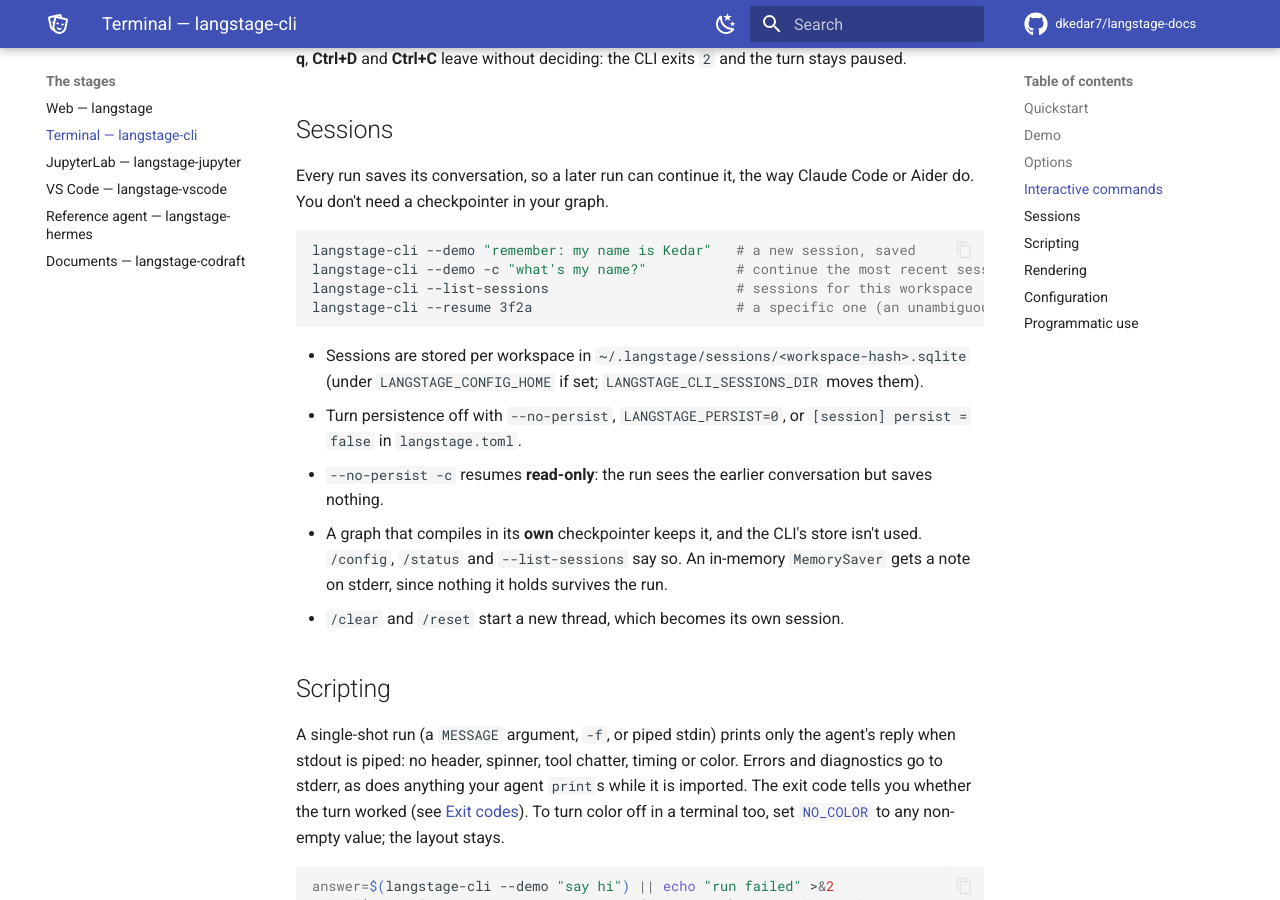
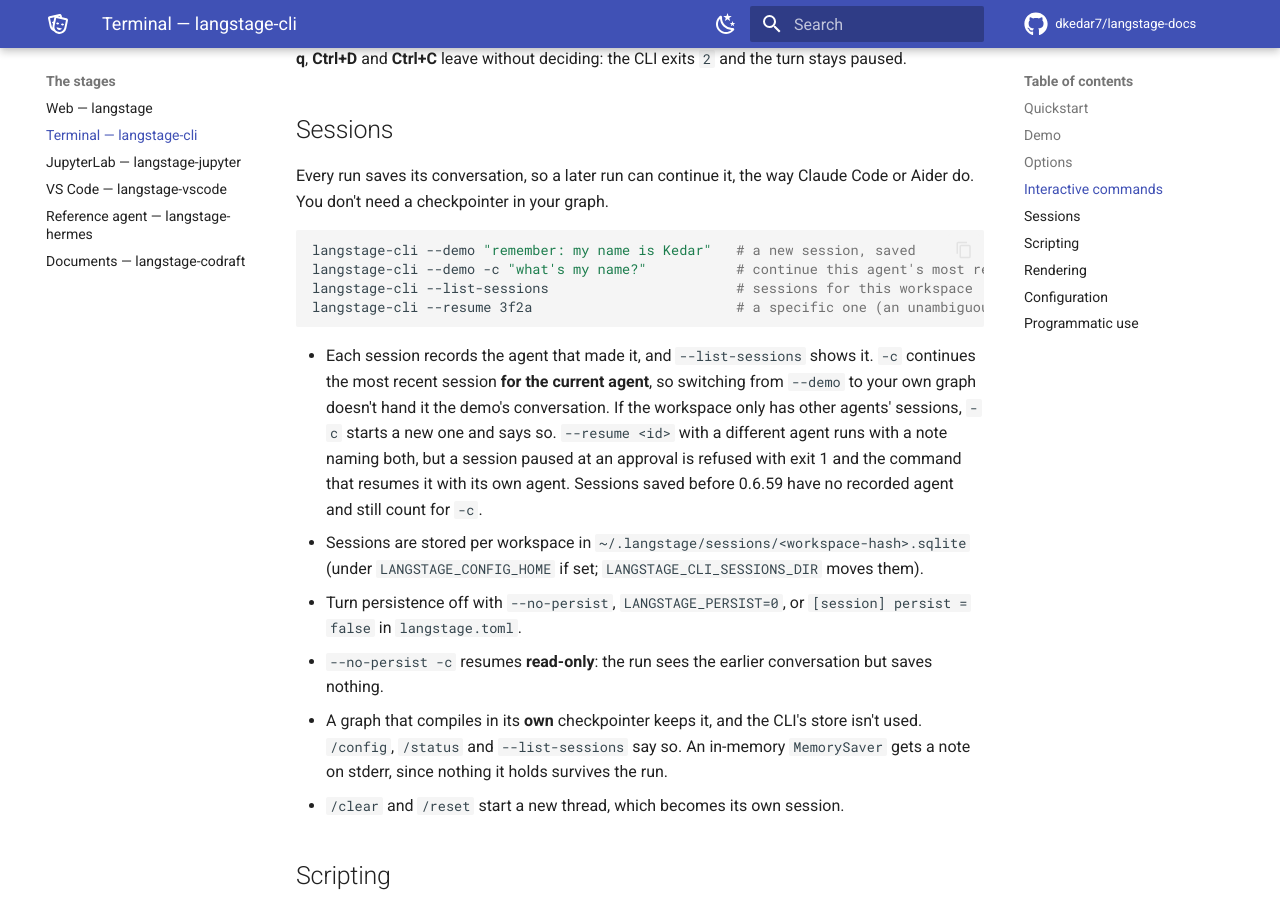
Before and after one commit to dkedar7/langstage-docs, an MkDocs documentation site: the page built from docs/stages/cli.md, in a window 1280 px wide and 900 px high, scrolled down 3418 px. Built offline with MkDocs 1.6.1 and Material for MkDocs 9.7.7, drawn with Linux system fonts in a browser that asks for light colours; comment, search, counter and statistics services are not loaded.

Commit message:
Sweep 2026-11-22: web 0.14.2, cli 0.6.59, hermes 0.5.11, vscode 0.5.46, codraft 0.12.3 (#99)
Terminal sessions now record their agent; -c continues this agent's most
recent session (What's new + Sessions). Hermes search treats punctuation as
a separator and errors on an unrunnable query; Codraft -o accepts a
directory for one document. Version bumps for the rest.


Claude-Session: https://claude.ai/code/session_01UifqaVXWAqdPtu6Xy96V58

Co-authored-by: Claude Opus 5.5 <noreply@anthropic.com>

````diff
--- a/docs/stages/cli.md
+++ b/docs/stages/cli.md
@@ -104,11 +104,18 @@ Code or Aider do. You don't need a checkpointer in your graph.
 <!-- snippet: check -->
 ```bash
 langstage-cli --demo "remember: my name is Kedar"   # a new session, saved
-langstage-cli --demo -c "what's my name?"           # continue the most recent session
+langstage-cli --demo -c "what's my name?"           # continue this agent's most recent session
 langstage-cli --list-sessions                       # sessions for this workspace
 langstage-cli --resume 3f2a                         # a specific one (an unambiguous prefix works)
 ```
 
+- Each session records the agent that made it, and `--list-sessions` shows it. `-c`
+  continues the most recent session **for the current agent**, so switching from
+  `--demo` to your own graph doesn't hand it the demo's conversation. If the workspace
+  only has other agents' sessions, `-c` starts a new one and says so. `--resume <id>`
+  with a different agent runs with a note naming both, but a session paused at an
+  approval is refused with exit 1 and the command that resumes it with its own agent.
+  Sessions saved before 0.6.59 have no recorded agent and still count for `-c`.
 - Sessions are stored per workspace in `~/.langstage/sessions/<workspace-hash>.sqlite`
   (under `LANGSTAGE_CONFIG_HOME` if set; `LANGSTAGE_CLI_SESSIONS_DIR` moves them).
 - Turn persistence off with `--no-persist`, `LANGSTAGE_PERSIST=0`, or
````
Also changed, not shown: docs/stages/codraft.md (+1 -0 lines), docs/stages/hermes.md (+3 -1 lines), docs/whats-new.md (+3 -0 lines), versions.json (+5 -5 lines).
